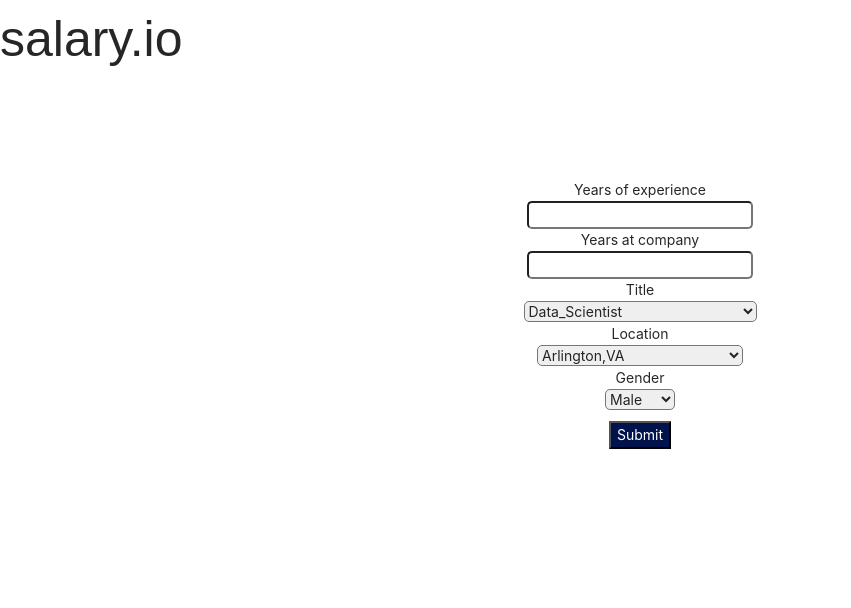
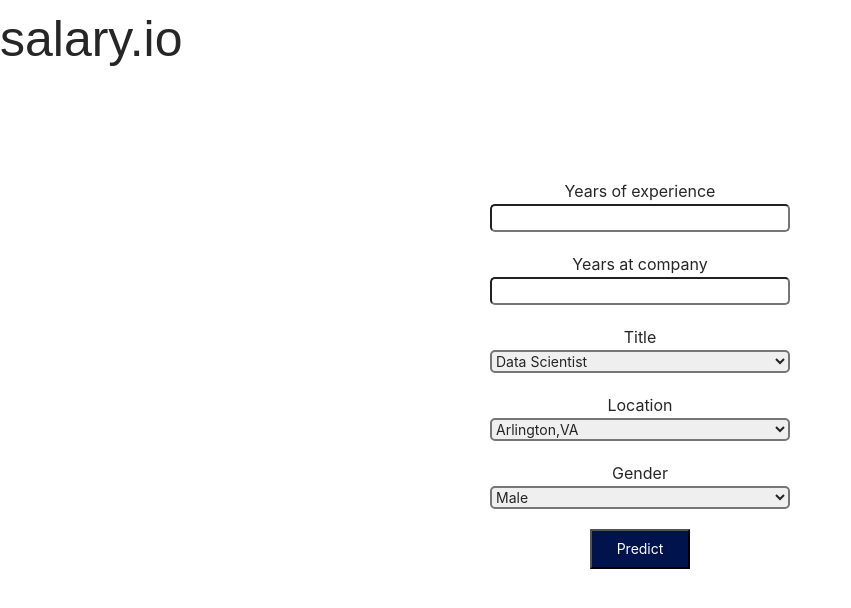
Before and after one commit to MLH-Fellowship/salary-io, a React (Create React App) app: page / in a window 1280 px wide. Shown: the top 608 px of the page, without its empty margins (0-851 px from the left). Built offline with nearby package versions, Linux system fonts and the light colour scheme.

Commit message:
styling fixes

```diff
--- a/src/components/Form.js
+++ b/src/components/Form.js
@@ -48,32 +48,32 @@
     return (
       <form onSubmit={this.handleSubmit}>
         <label>
-          <span>Years of experience</span>
-          <div><input style={{ borderRadius: 5 }} type="text" name='yearsofexperience' value={this.state.yearsofexperience} onChange={this.handleChange} /></div>
+          <span style={{fontSize: 16}}>Years of experience</span>
+          <div style={{ marginBottom: 20}}><input style={{ width: '300px', borderRadius: 5 }} type="text" name='yearsofexperience' value={this.state.yearsofexperience} onChange={this.handleChange} /></div>
         </label>
         <label>
-          <span>Years at company</span>
-          <div><input style={{ borderRadius: 5 }} type="text" name='yearsatcompany' value={this.state.yearsatcompany} onChange={this.handleChange} /></div>
+          <span style={{fontSize: 16}}>Years at company</span>
+          <div style={{ marginBottom: 20}}><input style={{ width: '300px', borderRadius: 5}} type="text" name='yearsatcompany' value={this.state.yearsatcompany} onChange={this.handleChange} /></div>
         </label>
         <label>
-          <span>Title</span>
-          <div><select style={{ borderRadius: 5 }} type="select" name='title' value={this.state.title} onChange={this.handleChange}>
-            <option value="Data_Scientist">Data_Scientist</option>
-            <option value="Hardware_Engineer">Hardware_Engineer</option>
-            <option value="Management_Consultant">Management_Consultant</option>
+          <span style={{fontSize: 16}}>Title</span>
+          <div style={{ marginBottom: 20}}><select style={{ width: '300px', borderRadius: 5, borderWidth: 2 }} type="select" name='title' value={this.state.title} onChange={this.handleChange}>
+            <option value="Data_Scientist">Data Scientist</option>
+            <option value="Hardware_Engineer">Hardware Engineer</option>
+            <option value="Management_Consultant">Management Consultant</option>
             <option value="Marketing">Marketing</option>
-            <option value="Product_Designer">Product_Designer</option>
-            <option value="Product_Manager">Product_Manager</option>
-            <option value="Software_Engineer">Software_Engineer</option>
-            <option value="Software_Engineering_Manager">Software_Engineering_Manager</option>
-            <option value="Solution_Architect">Solution_Architect</option>
-            <option value="Technical_Program_Manager">Technical_Program_Manager</option>
+            <option value="Product_Designer">Product Designer</option>
+            <option value="Product_Manager">Product Manager</option>
+            <option value="Software_Engineer">Software Engineer</option>
+            <option value="Software_Engineering_Manager">Software Engineering Manager</option>
+            <option value="Solution_Architect">Solution Architect</option>
+            <option value="Technical_Program_Manager">Technical Program Manager</option>
           </select>
           </div>
         </label>
         <label>
-          <span>Location</span>
-          <div><select style={{ borderRadius: 5 }} type="option" name='location' value={this.state.location} onChange={this.handleChange}>
+          <span style={{fontSize: 16}}>Location</span>
+          <div style={{ marginBottom: 20}}><select style={{ width: '300px', borderRadius: 5, borderWidth: 2 }} type="option" name='location' value={this.state.location} onChange={this.handleChange}>
             <option value="Arlington,VA">Arlington,VA</option>
             <option value="Atlanta,GA">Atlanta,GA</option>
             <option value="Austin,TX">Austin,TX</option>
@@ -132,15 +132,15 @@
           </div>
         </label>
         <label>
-          <span>Gender</span>
-          <div><select style={{ borderRadius: 5 }} type="option" name='gender' value={this.state.gender} onChange={this.handleChange}>
+          <span style={{fontSize: 16}}>Gender</span>
+          <div style={{ marginBottom: 20}}><select style={{ width: '300px', borderRadius: 5, borderWidth: 2}} type="option" name='gender' value={this.state.gender} onChange={this.handleChange}>
             <option value="Male">Male</option>
             <option value="Female">Female</option>
             <option value="Other">Other</option>
           </select>
           </div>
         </label>
-        <input type="submit" value="Submit" style={{ backgroundColor: "#00134d", color: "#ffffff", marginTop: 10 }} />
+        <input type="submit" value="Predict" style={{ backgroundColor: "#00134d", color: "#ffffff", width: 100, height: 40 }} />
       </form>
     );
   }
```
